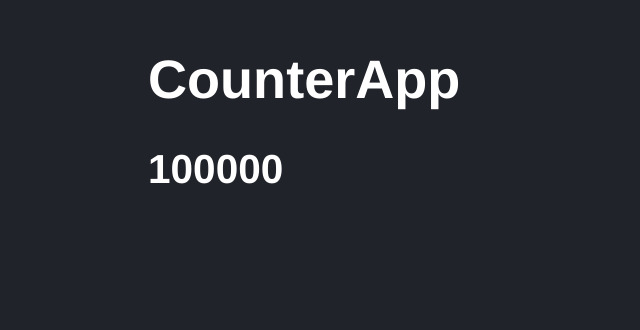
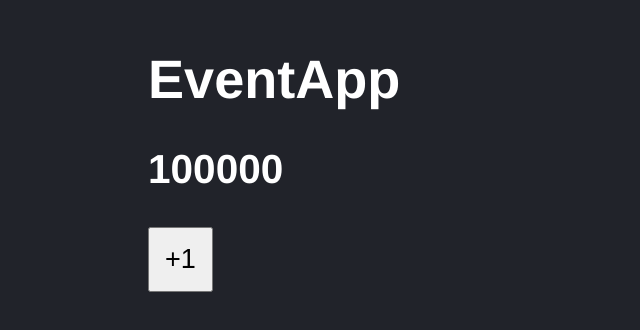
Before and after one commit to Gromarant/ReactCourse, a React (Vite) app in the folder 03-counter-app-vite/: page / in a window 1280 px wide. Shown: the part 136-466 px from the top of the page, without its empty margins (0-640 px from the left). Built offline with nearby package versions, Linux system fonts and the light colour scheme.

Commit message:
Click Event, 44 lesson

```diff
--- a/03-counter-app-vite/src/FirstApp.jsx
+++ b/03-counter-app-vite/src/FirstApp.jsx
@@ -1,9 +1,29 @@
-//Homawork
-  //1. create a new component inside of src folder named 'CounterApp'
-  //2. CounterApp must be a functional component
-  //3. The content of CounterApp must be:
-    // <h1>CounterApp</h1>
-    // <h2> { value } </h2>
-  //4. 'Value' is a property sended from the componentFather to CounterApp (must be a numeric validated with PropTypes)
-  //5. Replaced into index.js or main.jsx the <PrimeraApp /> component to <CounterApp /> (do not forget the 'Value' that must be a number)
-  //6. Make sure you have not Errors or warnings (if you have any unused warning, comment the code)
+import PropTypes from 'prop-types';
+
+const handleEvent = ( event ) => {    //when the Constant have not relation with event, is a good practice writte it outside of the component
+  console.log( event );
+}
+
+export const EventApp = ( { value } ) => {
+  return (
+        <>
+            <h1>EventApp</h1>
+            <h2> { value } </h2>
+            <button onClick={ handleEvent }>
+            +1
+            </button>
+        </>
+    );
+  }
+
+EventApp.propTypes = {
+    value: PropTypes.number.isRequired,
+}
+
+//Click event inside xml code
+  // <button onClick={ function() { console.log( '+1' ) } }>
+  //   +1
+  // </button>
+
+//Click event referenced inside xml code
+  // <button onClick={ ( event ) => handleEvent( event ) }>
--- a/03-counter-app-vite/src/main.jsx
+++ b/03-counter-app-vite/src/main.jsx
@@ -1,11 +1,11 @@
 import React from 'react';
 import ReactDOM from 'react-dom/client';
-import { CounterApp } from './CounterApp';
+import { EventApp } from './FirstApp';
 import './styles.css';
 
 ReactDOM.createRoot( document.getElementById('root') ).render(
     <React.StrictMode>
-        < CounterApp value={ 100000 }/>
+        < EventApp value={ 100000 }/>
     </React.StrictMode>
 );
 
@@ -15,6 +15,8 @@ ReactDOM.createRoot( document.getElementById('root') ).render(
     // import { PropsApp } from './FirstApp';
     // import { FirstApp } from './FirstApp';
     // import { HelloWordApp } from './HelloWordApp';
+    // import { CounterApp } from './CounterApp';
+
 
 //Rendering of components
     // <React.StrictMode>
@@ -22,4 +24,5 @@ ReactDOM.createRoot( document.getElementById('root') ).render(
     //     {/* <FirstApp subtitle={25000} /> */}
     //     < PropsApp title="The salary of 50.000 Euros is for you" />
         // < DefPropsApp title="The salary of 50.000 Euros is for you" />
+        // < CounterApp value={ 100000 }/>
     // </React.StrictMode>
--- a/03-counter-app-vite/src/styles.css
+++ b/03-counter-app-vite/src/styles.css
@@ -6,3 +6,8 @@ html, body {
     font-size: 1.3rem;
     padding: 70px;
 }
+
+button {
+    padding: 15px;
+    font-size: 1.3rem;
+}
```
Also changed, not shown: 03-counter-app-vite/src/CounterApp.jsx (+10 -0 lines).
